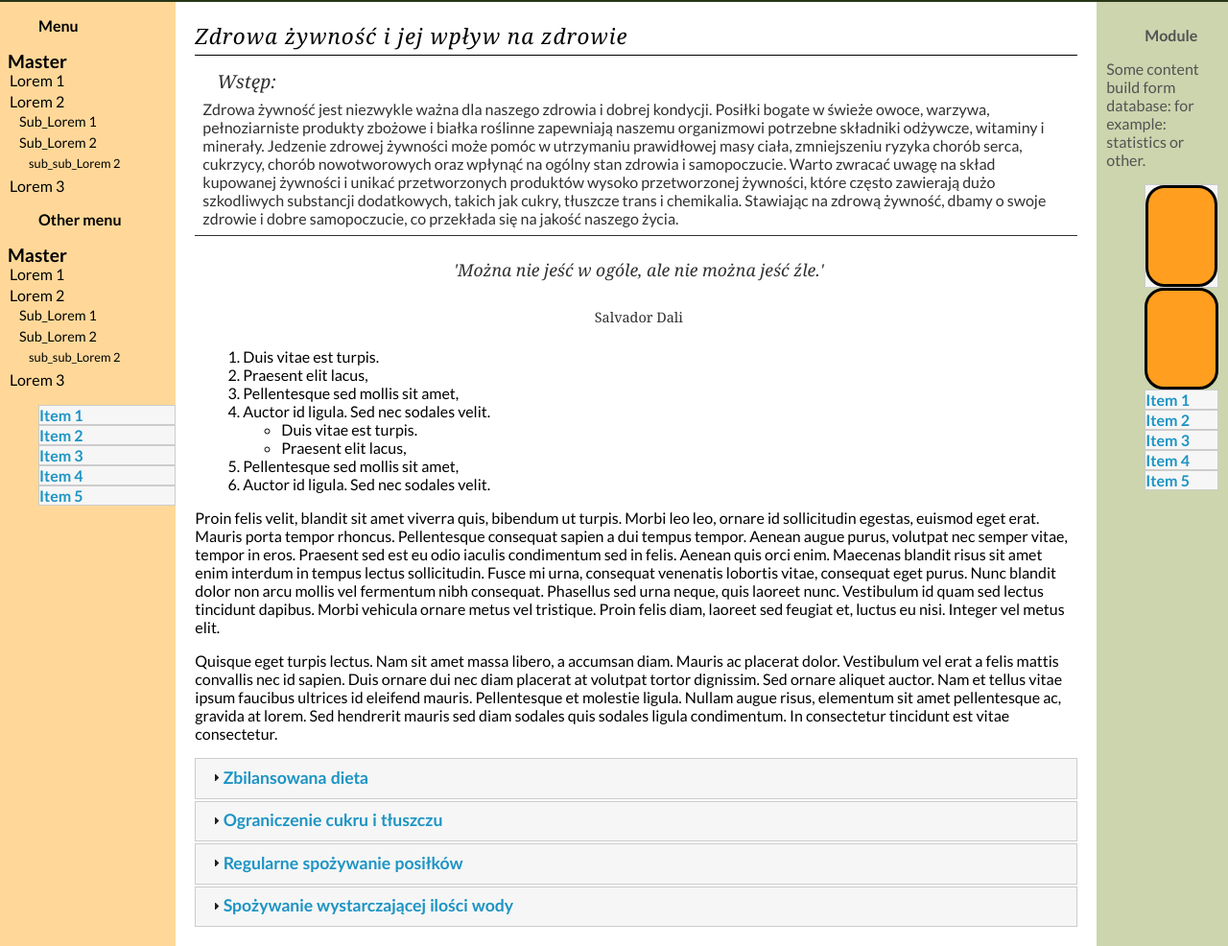
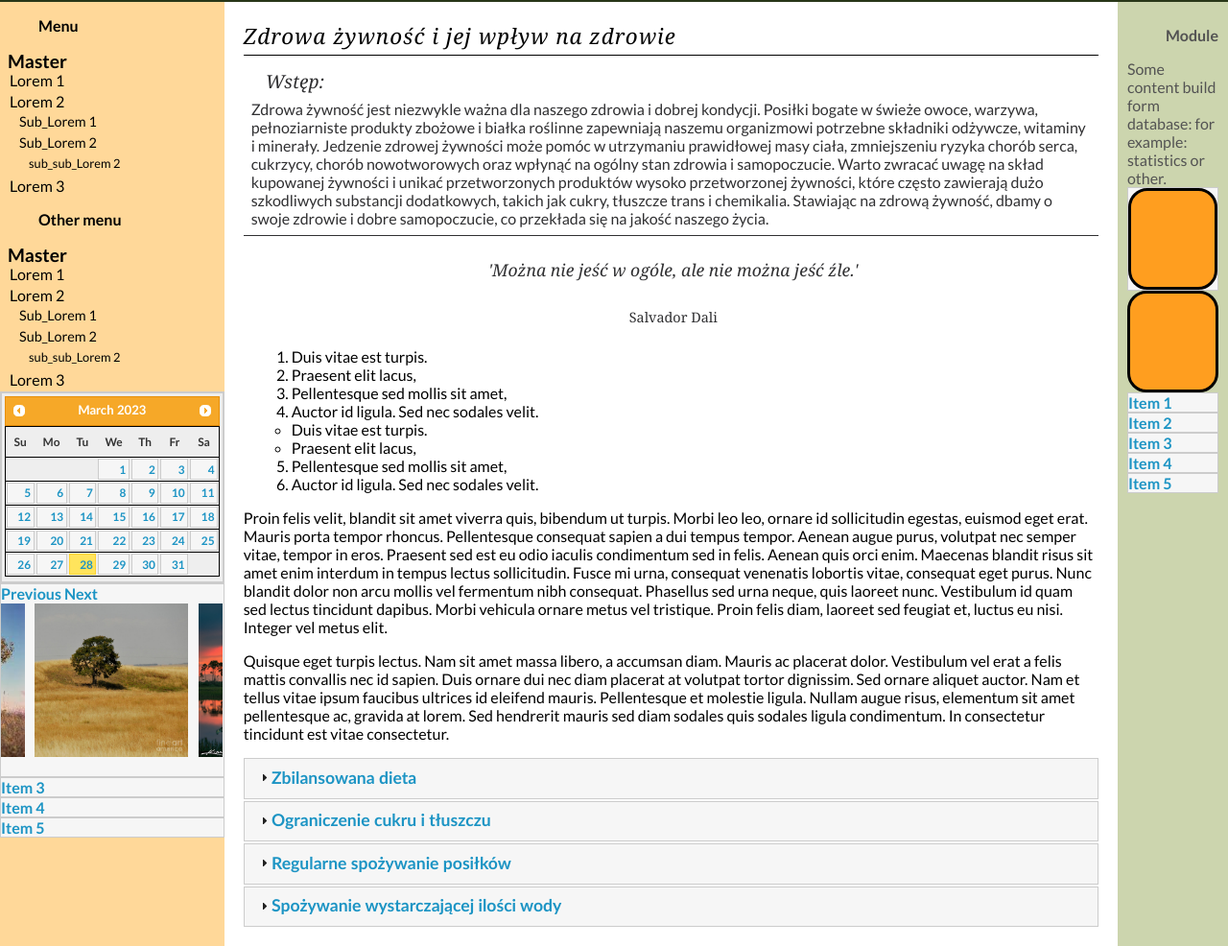
Before and after one commit to croozer4/InteraktywnaGrafika, a plain HTML site: page labo1/index.html in a window 1280 px wide. Shown: the part 558-1544 px from the top of the page at 96% size. Drawn offline with Linux system fonts and the light colour scheme.

Commit message:
Add files via upload

```diff
--- a/labo1/index.html
+++ b/labo1/index.html
@@ -15,12 +15,97 @@
         <style type="text/css"></style>
     </head>
 
-      <script>
+    <style>
+        body {
+          margin: 0;
+        }
+        #containerforimages {
+          overflow: hidden;
+          position: relative;
+          height: 200px;
+        width: 231px;
+    }
+
+        img {
+          position: absolute;
+        }
+        </style>
+    <!-- cycler -->
+    <script>
+        $( function() {
+          function left( element, using ) {
+            element.position({
+              my: "right middle",
+              at: "left+25 middle",
+              of: "#containerforimages",
+              collision: "none",
+              using: using
+            });
+          }
+          function right( element, using ) {
+            element.position({
+              my: "left middle",
+              at: "right-25 middle",
+              of: "#containerforimages",
+              collision: "none",
+              using: using
+            });
+          }
+          function center( element, using ) {
+            element.position({
+              my: "center middle",
+              at: "center middle",
+              of: "#containerforimages",
+              using: using
+            });
+          }
+
+          left( $( "img" ).eq( 0 ) );
+          center( $( "img" ).eq( 1 ) );
+          right( $( "img" ).eq( 2 ) );
+
+          function animate( to ) {
+            $( this ).stop( true, false ).animate( to );
+          }
+          function next( event ) {
+            event.preventDefault();
+            center( $( "img" ).eq( 2 ), animate );
+            left( $( "img" ).eq( 1 ), animate );
+            right( $( "img" ).eq( 0 ).appendTo( "#containerforimages" ) );
+          }
+          function previous( event ) {
+            event.preventDefault();
+            center( $( "img" ).eq( 0 ), animate );
+            right( $( "img" ).eq( 1 ), animate );
+            left( $( "img" ).eq( 2 ).prependTo( "#containerforimages" ) );
+          }
+          $( "#previous" ).on( "click", previous );
+          $( "#next" ).on( "click", next );
+
+          $( "img" ).on( "click", function( event ) {
+            $( "img" ).index( this ) === 0 ? previous( event ) : next( event );
+          });
+
+          $( window ).on( "resize", function() {
+            left( $( "img" ).eq( 0 ), animate );
+            center( $( "img" ).eq( 1 ), animate );
+            right( $( "img" ).eq( 2 ), animate );
+          });
+        } );
+        </script>
+    <!-- sortable -->
+    <script>
         $(function() {
             $(".sortable").sortable({
                 connectWith: ".sortable",
             }).disableSelection();
         });
+    </script>
+
+    <script>
+        $( function() {
+        $( "#datepicker" ).datepicker();
+        } );
     </script>
 
     <body>
@@ -88,8 +173,17 @@
                 </div>
 
                 <ul id="sortable" class="sortable connectedSortable">
-                    <li class="ui-state-default sortable-element">Item 1</li>
-                    <li class="ui-state-default sortable-element">Item 2</li>
+                    <li class="ui-state-default sortable-element"><div id="datepicker"></div></li>
+                    <li class="ui-state-default sortable-element">
+                        <div id="containerforimages">
+                            <a id="previous" href="#">Previous</a>
+                            <a id="next" href="#">Next</a>
+
+                            <img src="img/1.jpg" width="160" height="160" alt="earth">
+                            <img src="img/2.jpg" width="160" height="160" alt="flight">
+                            <img src="img/3.jpg" width="160" height="160" alt="rocket">
+                          </div>
+                    </li>
                     <li class="ui-state-default sortable-element">Item 3</li>
                     <li class="ui-state-default sortable-element">Item 4</li>
                     <li class="ui-state-default sortable-element">Item 5</li>
--- a/labo1/style.css
+++ b/labo1/style.css
@@ -53,8 +53,19 @@ tr {
     color: #030303 !important;
 }
 
+#datepicker {
+    font-size: 12px;
+  }
+
+
+ul{
+    margin: 0;
+    padding: 0;
+}
+
 .sortable-element {
     list-style-type: none;
+    width: auto;
   }
 
 .links > *:nth-child(3) a {
```
Also changed, not shown: labo1/img/1.jpg (added), labo1/img/2.jpg (added), labo1/img/3.jpg (added).
